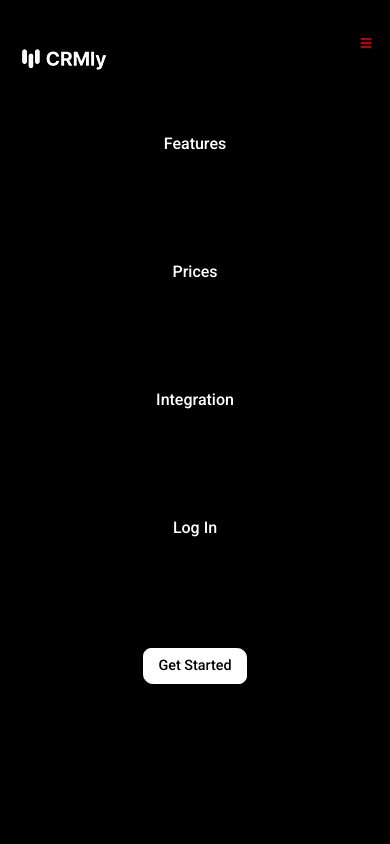
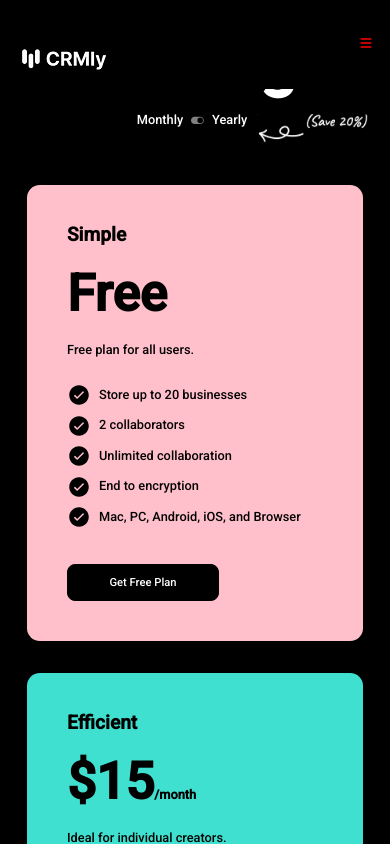
Before and after one commit to longhairshortcode/crmly, a React (Vite) app: page /prices in a window 390 px wide. Shown: the top 844 px of the page. Built offline with nearby package versions, Linux system fonts and the light colour scheme.

Commit message:
mobile edits

```diff
--- a/src/layout/Navbar.module.css
+++ b/src/layout/Navbar.module.css
@@ -51,7 +51,7 @@
     }
 
     .rightLinks{
-        display: flex;
+        display: none;
         flex-direction: column;
         position: fixed;
         align-items: center;
@@ -66,7 +66,7 @@
     }
 
     .showLinks{
-        /* display: flex; */
+        display: flex;
     }
 
     .container{
```
